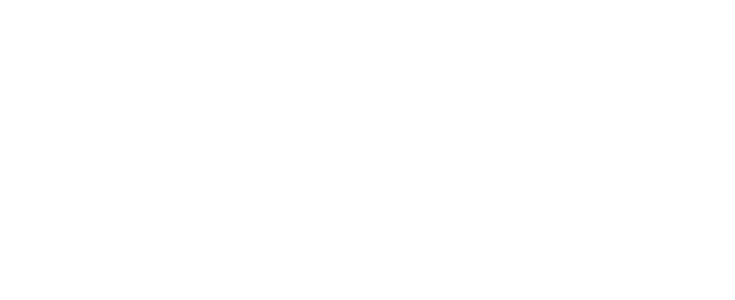
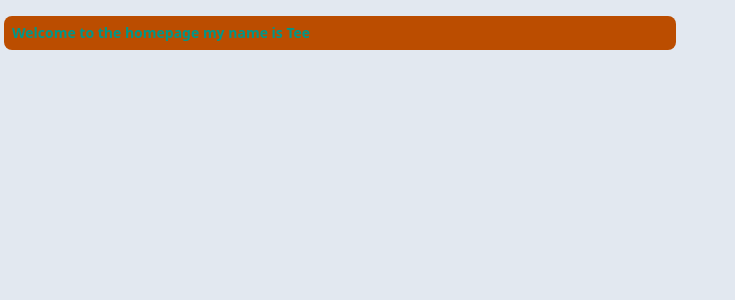
Before and after one commit to Omotarami/EventManagement, a React (Vite) app in the folder frontend/: page / in a window 1280 px wide. Before the commit this address had no page. Shown: the top 300 px of the page, without its empty margins (0-735 px from the left). Built offline with nearby package versions, Linux system fonts and the light colour scheme.

Commit message:
added image to public

```diff
--- a/frontend/src/App.jsx
+++ b/frontend/src/App.jsx
@@ -12,6 +12,7 @@ import { Toaster } from 'react-hot-toast';
 import CreateEvent from "./pages/admin/CreateEvent";
 import EventProvider from "./context/EventContext";
 import EventDetails from "./pages/EventDetails"
+import HomePage from "./pages/HomePage";
 
 const App = () => {
   return (
@@ -20,6 +21,7 @@ const App = () => {
         {/* <Navbar /> */}
         <Toaster position="top-center" toastOptions={{ duration: 3000 }} />
         <Routes>
+          <Route path="/" element={<HomePage />} />
           <Route path="/signup/attendee" element={<AttendeeSignupForm />} />
           <Route path="/signup/organizer" element={<OrganizerSignupForm />} />
           <Route path="/onboarding" element={<OnboardingPage />} />
--- a/frontend/src/global.css
+++ b/frontend/src/global.css
@@ -6,6 +6,7 @@
   font-family: system-ui, Avenir, Helvetica, Arial, sans-serif;
   line-height: 1.5;
   font-weight: 400;
+  background-color: #e2e8f0;
 
   color-scheme: light dark;
   color: rgba(255, 255, 255, 0.87);
@@ -39,6 +40,8 @@
 }
 
 
+
+
 @layer base {
   body {
     @apply  font-normal  leading-relaxed ;
--- a/frontend/src/pages/HomePage.jsx
+++ b/frontend/src/pages/HomePage.jsx
@@ -0,0 +1,15 @@
+const HomePage = () => {
+
+  return (
+    <>
+    <div>
+        <h1 className="text-sm text-teal-600 ml-1 mt-4 bg-amber-700 w-2xl p-2 rounded-lg">Welcome to the homepage my name is Tee</h1>
+    </div>
+    <div>
+
+    </div>
+    </>
+  );
+};
+
+export default HomePage;
```
Also changed, not shown: 1 other file (tests, documents, lock files or other folders).
